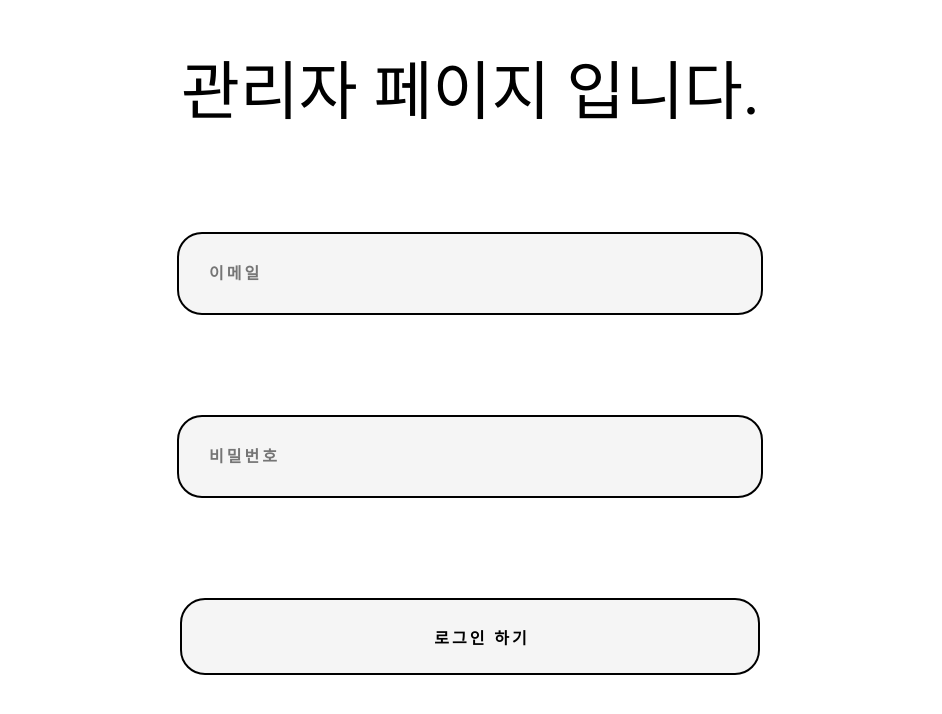
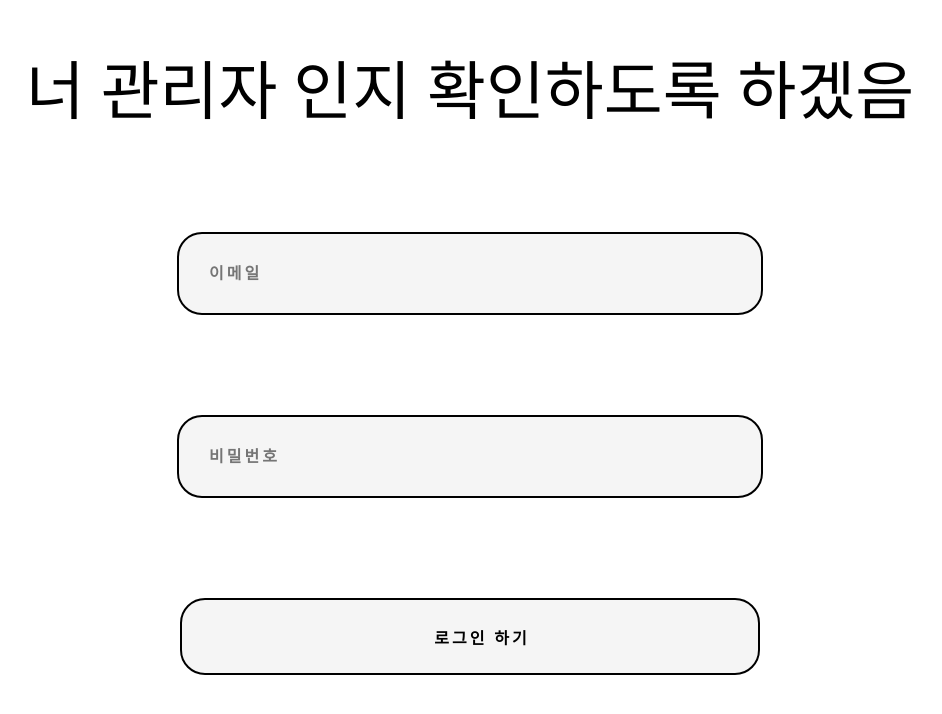
Before and after one commit to DASOM-GitHub/DASOM-Frontend, a React (Create React App) app: page /admin in a window 1280 px wide. Shown: the part 120-834 px from the top of the page, without its empty margins (170-1112 px from the left). Built offline with nearby package versions, Linux system fonts and the light colour scheme; the HTML template or start-up script is replaced by a standard one; a web font is replaced by a local one.

Commit message:
기능 병합 완료

```diff
--- a/src/pages/AdminPage/Admin.jsx
+++ b/src/pages/AdminPage/Admin.jsx
@@ -42,7 +42,7 @@ const Admin = () => {
   return (
    <div className='admin'>
     <div className='admin-login-form'>
-        <div className='admin-login-title'>관리자 페이지 입니다.</div>
+        <div className='admin-login-title'>너 관리자 인지 확인하도록 하겠음</div>
         <div className='admin-login-id'>
         <input
         type='email'
```
Also changed, not shown: 1 other file (tests, documents, lock files or other folders).
